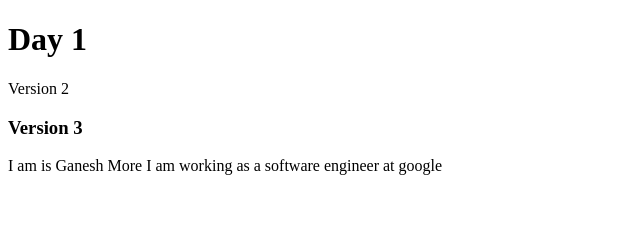
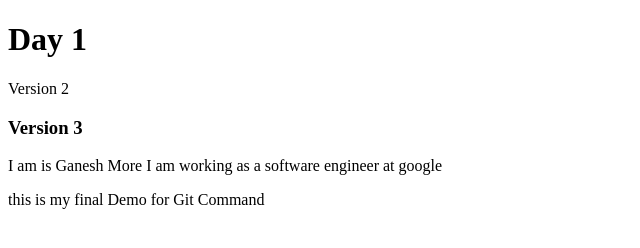
Before and after one commit to ganesh-j-more/Daily-MERN-Stack-Practice, a plain HTML site: page day01.html in a window 1280 px wide. Shown: the whole page, without its empty margins (0-640 px from the left). Drawn offline with Linux system fonts and the light colour scheme.

Commit message:
this is final

```diff
--- a/day01.html
+++ b/day01.html
@@ -10,5 +10,6 @@
   <p>Version 2</p>
   <h3>Version 3</h3>
   <p>I am is Ganesh More I am working as a software engineer at google</p>
+  <h>this is my final Demo for Git Command</h>
 </body>
 </html>
```
